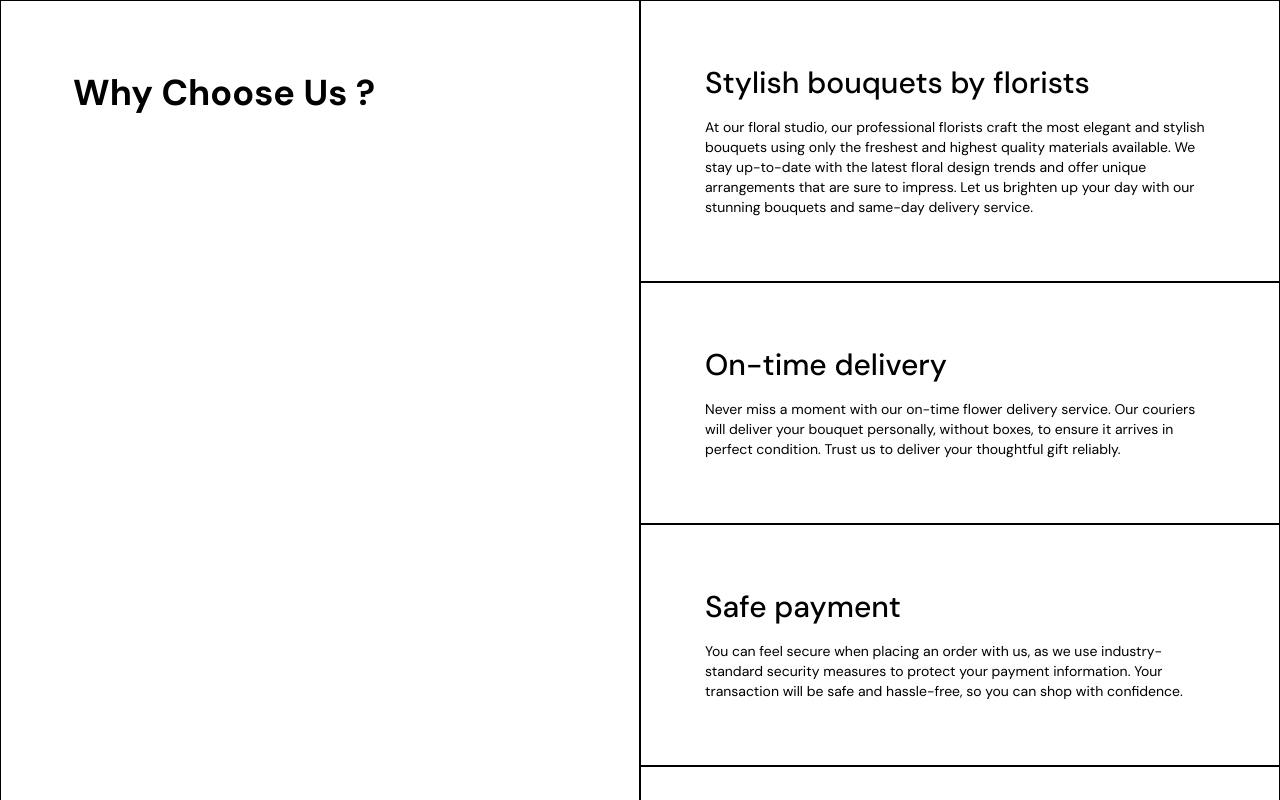
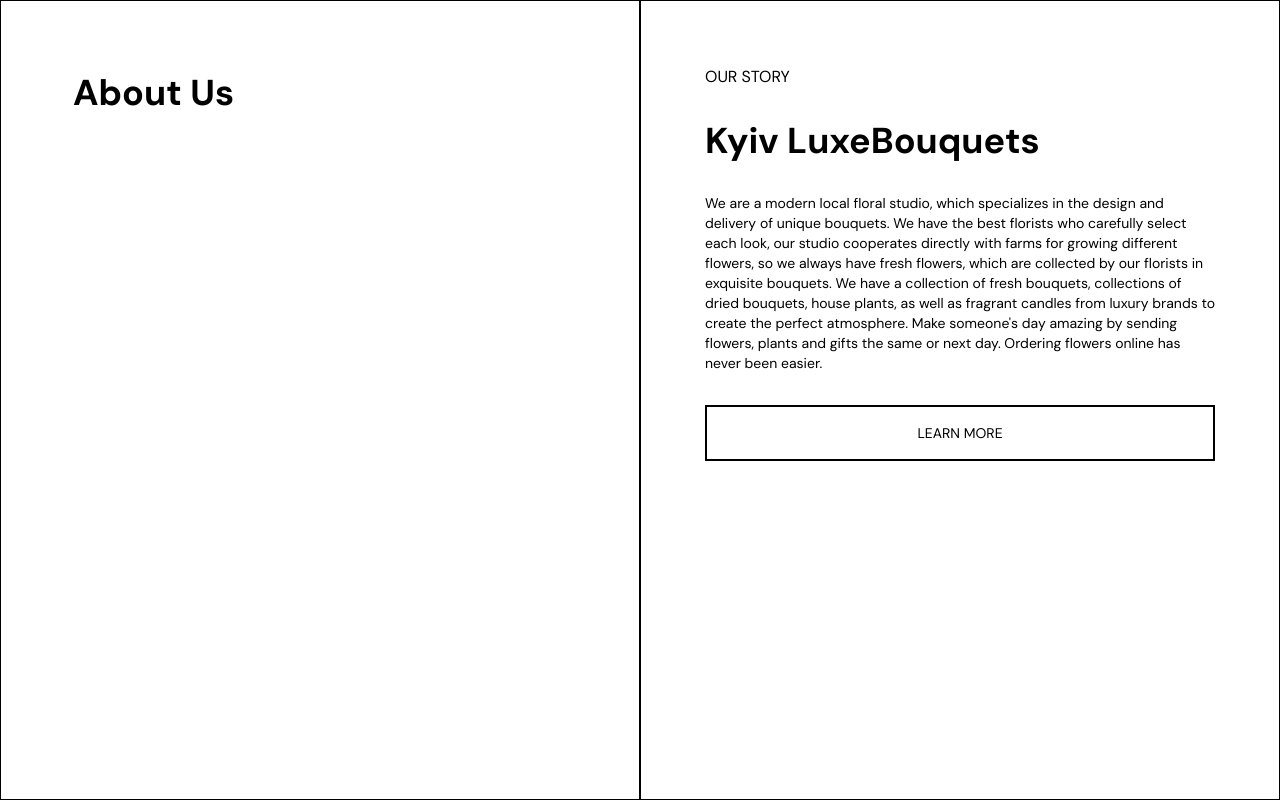
Before and after one commit to JeralSandeeptha/Flower-Delivery-Shop, a Vue app: page / in a window 1280 px wide. Shown: the top 800 px of the page. Built offline with nearby package versions, Linux system fonts and the light colour scheme.

Commit message:
Added home-about section

```diff
--- /dev/null
+++ b/src/components/home-about/HomeAbout.vue
@@ -0,0 +1,29 @@
+<script setup lang="ts">
+import data from '../../constants/website.json';
+import Header from '../header/Header.vue';
+import SubHeader from '../sub-header/SubHeader.vue';
+import Paragraph from '../paragraph/Paragraph.vue';
+import Button from '../button/Button.vue';
+console.log(data.pages[2].sections[3].data[1].subTitle);
+</script>
+
+<template>
+    <div class="w-full min-h-[100vh] grid grid-cols-2 max-md:grid-cols-1">
+        <div class="p-18 max-sm:p-8 max-xs:p-5 border-[1px]">
+            <Header :title="data.pages[2].sections[3].data[0].title"/>
+        </div>
+        <div class="p-16 max-sm:p-8 max-xs:p-5 border-[1px] justify-start flex flex-col gap-[2rem]">
+            <SubHeader :title="data.pages[2].sections[3].data[1].subTitle"/>
+            <Header :title="data.pages[2].sections[3].data[1].title"/>
+            <Paragraph :description="data.pages[2].sections[3].data[1].description"/>
+            <Button
+                :title="data.pages[2].sections[3].data[1].button_text"
+                :isFullWidth="true"
+            />
+        </div>
+    </div>
+</template>
+
+<style scoped>
+
+</style>
--- a/src/constants/website.json
+++ b/src/constants/website.json
@@ -153,6 +153,23 @@
                             "btton_text":"INQUIRE NOW"
                         }
                     ]
+                },
+                {
+                    "section_id": 4,
+                    "section_name":"Home About",
+                    "data": [
+                        {
+                            "id": 1,
+                            "title":"About Us"
+                        },
+                        {
+                            "id": 2,
+                            "subTitle":"OUR STORY",
+                            "title":"Kyiv LuxeBouquets",
+                            "description":"We are a modern local floral studio, which specializes in the design and delivery of unique bouquets. We have the best florists who carefully select each look, our studio cooperates directly with farms for growing different flowers, so we always have fresh flowers, which are collected by our florists in exquisite bouquets. We have a collection of fresh bouquets, collections of dried bouquets, house plants, as well as fragrant candles from luxury brands to create the perfect atmosphere. Make someone's day amazing by sending flowers, plants and gifts the same or next day. Ordering flowers online has never been easier.",
+                            "button_text":"LEARN MORE"
+                        }
+                    ]
                 }
             ]
         }
--- a/src/views/home-page/HomePage.vue
+++ b/src/views/home-page/HomePage.vue
@@ -3,9 +3,11 @@ import WhyChooseUs from '../../components/why-choose-us/WhyChooseUs.vue';
 import HomeService from '../../components/home-service/HomeService.vue';
 import HomeOurService from '../../components/home-our-service/HomeOurService.vue';
 import WeddingService from '../../components/wedding-service/WeddingService.vue';
+import HomeAbout from '../../components/home-about/HomeAbout.vue';
 </script>
 
 <template>
+    <HomeAbout />
     <WhyChooseUs />
     <HomeService />
     <HomeOurService />
```
